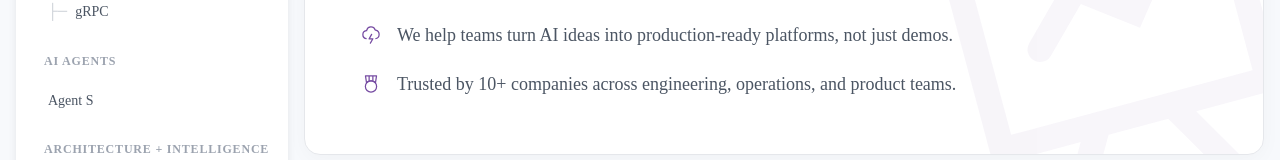
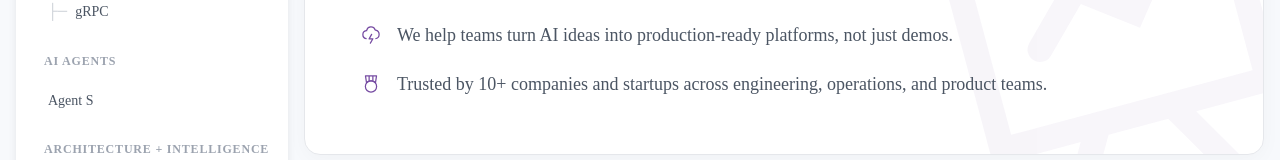
Before and after one commit to EvanZhao119/ai-middleware-frontend, a Vue app: page /ai-lab/portal in a window 1280 px wide. Shown: the part 370-530 px from the top of the page. Built offline with nearby package versions, Linux system fonts and the light colour scheme.

Commit message:
optimize overview

```diff
--- a/src/components/portal/OverviewPanel.vue
+++ b/src/components/portal/OverviewPanel.vue
@@ -26,7 +26,7 @@
             <div class="desc-row">
               <el-icon class="desc-icon purple-icon"><Medal /></el-icon>
               <p class="hero-desc dark-text">
-                Trusted by 10+ companies across engineering, operations, and product teams.
+                Trusted by 10+ companies and startups across engineering, operations, and product teams.
               </p>
             </div>
           </div>
@@ -99,7 +99,7 @@
     <section class="section-container">
       <div class="section-header">
         <div class="header-line"></div>
-        <h2>Who We Work With & Impact</h2>
+        <h2>Who We Work With</h2>
       </div>
 
       <div class="grid-1x3">
```
